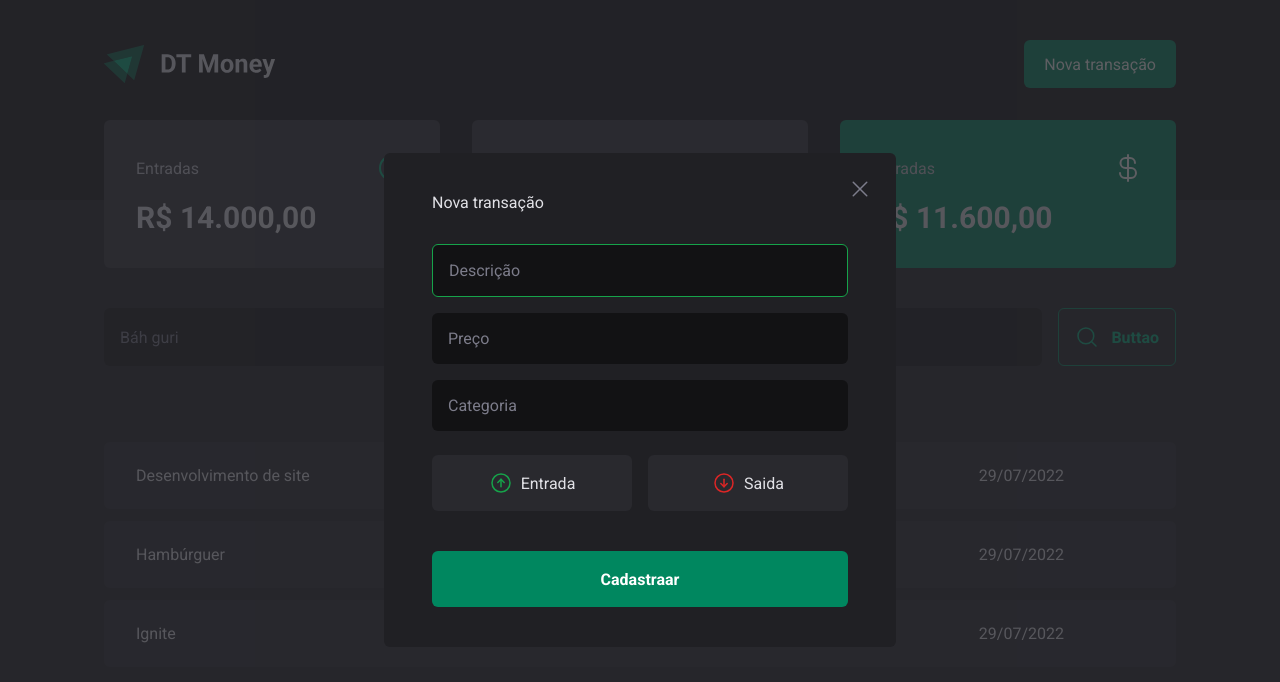
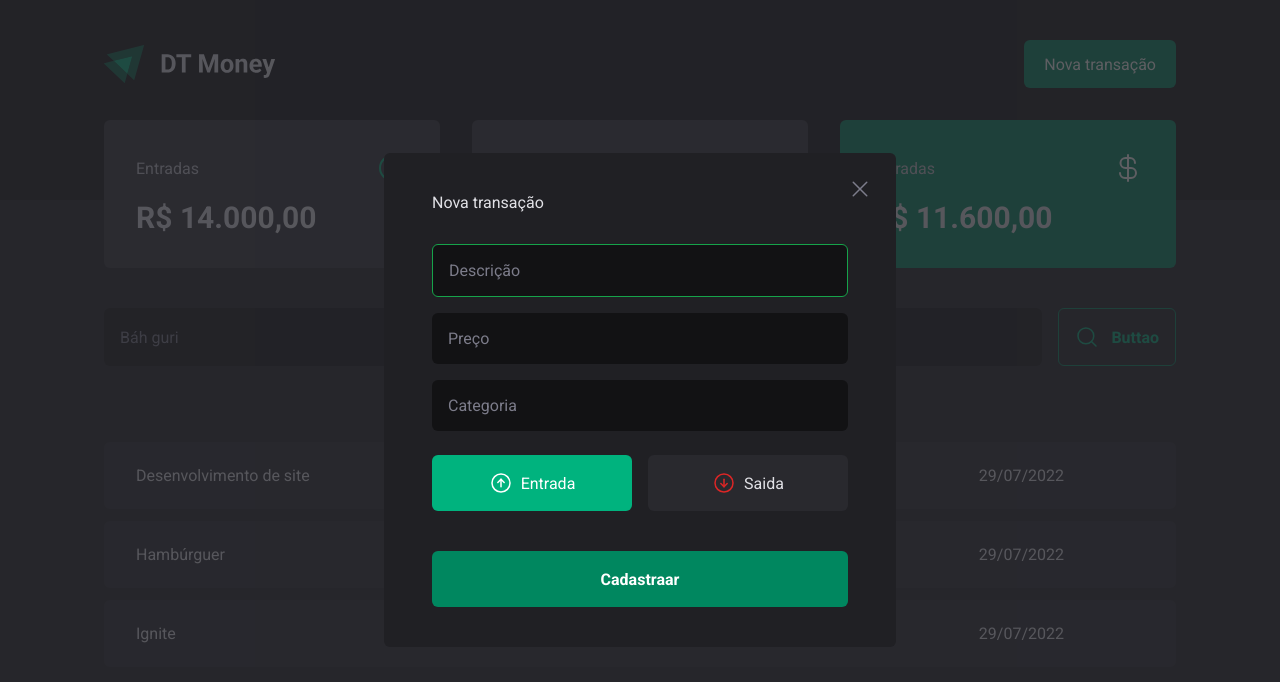
Before and after one commit to Gustavo-Jezini/money-ignite, a React (Vite) app: page / in a window 1280 px wide. Both pictures are taken after a click on the button "Nova transação". Shown: the top 682 px of the page. Built offline with nearby package versions, Linux system fonts and the light colour scheme; data requests are answered from the project's data file.

Commit message:
feat: controled input

```diff
--- a/src/components/NewTransactionModal.tsx
+++ b/src/components/NewTransactionModal.tsx
@@ -2,6 +2,9 @@ import { ArrowCircleDown, ArrowCircleUp, X } from 'phosphor-react'
 import * as Dialog from '@radix-ui/react-dialog'
 import * as RadioGroup from '@radix-ui/react-radio-group'
 import { tv } from 'tailwind-variants'
+import * as z from 'zod'
+import { Controller, useForm } from 'react-hook-form'
+import { zodResolver } from '@hookform/resolvers/zod'
 
 const button = tv({
   base: 'group bg-gray-700 flex p-4 items-center justify-center gap-2 rounded-md cursor-pointer border-0 <text-gray-3></text-gray-3>00',
@@ -16,7 +19,33 @@ const button = tv({
   },
 })
 
+const newTransactionFormSchema = z.object({
+  price: z.number(),
+  description: z.string(),
+  category: z.string(),
+  type: z.enum(['income', 'outcome']),
+})
+
+type NewTransactionFormInputs = z.infer<typeof newTransactionFormSchema>
+
 export function NewTransactionModal() {
+  const {
+    control,
+    register,
+    handleSubmit,
+    formState: { isSubmitting },
+  } = useForm<NewTransactionFormInputs>({
+    resolver: zodResolver(newTransactionFormSchema),
+    defaultValues: {
+      type: 'income',
+    },
+  })
+
+  async function handleNewTransactionForm(data: NewTransactionFormInputs) {
+    await new Promise((resolve) => setTimeout(resolve, 2000))
+    console.log(data)
+  }
+
   return (
     <Dialog.Root>
       <Dialog.Trigger asChild>
@@ -38,27 +67,42 @@ export function NewTransactionModal() {
             <X size={24} />
           </Dialog.Close>
 
-          <form action="" className="mt-8 flex flex-col gap-4">
+          <form
+            onSubmit={handleSubmit(handleNewTransactionForm)}
+            className="mt-8 flex flex-col gap-4"
+          >
             <input
+              {...register('description')}
               className="rounded-md border-0 bg-gray-900 p-4 text-gray-300 placeholder:text-gray-500 focus:border focus:border-green-600"
               type="text"
               placeholder="Descrição"
               required
             />
             <input
+              {...register('price', { valueAsNumber: true })}
               className="rounded-md border-0 bg-gray-900 p-4 text-gray-300 placeholder:text-gray-500 focus:border focus:border-green-600"
               type="number"
               placeholder="Preço"
               required
             />
             <input
+              {...register('category')}
               className="rounded-md border-0 bg-gray-900 p-4 text-gray-300 placeholder:text-gray-500 focus:border focus:border-green-600"
               type="text"
               placeholder="Categoria"
               required
             />
 
-            <RadioGroup.Root className="mt-2 grid grid-cols-2 gap-4">
+            <Controller
+              control={control}
+              name="type"
+              render={({ field }) => {
+                return (
+                  <RadioGroup.Root
+                    value={field.value}
+                    onValueChange={field.onChange}
+                    className="mt-2 grid grid-cols-2 gap-4"
+                  >
                     <RadioGroup.Item
                       value="income"
                       className={button({ variant: 'income' })}
@@ -80,9 +124,12 @@ export function NewTransactionModal() {
                       Saida
                     </RadioGroup.Item>
                   </RadioGroup.Root>
-
+                )
+              }}
+            />
             <button
-              className="mt-6 h-14 cursor-pointer rounded-md border-0 bg-green-500 px-5 font-bold text-white hover:bg-green-700 hover:transition"
+              disabled={isSubmitting}
+              className="mt-6 h-14 cursor-pointer rounded-md border-0 bg-green-500 px-5 font-bold text-white hover:bg-green-700 hover:transition disabled:cursor-not-allowed disabled:opacity-60"
               type="submit"
             >
               Cadastraar
```
Lines whose indentation alone changed are shown as unchanged.
